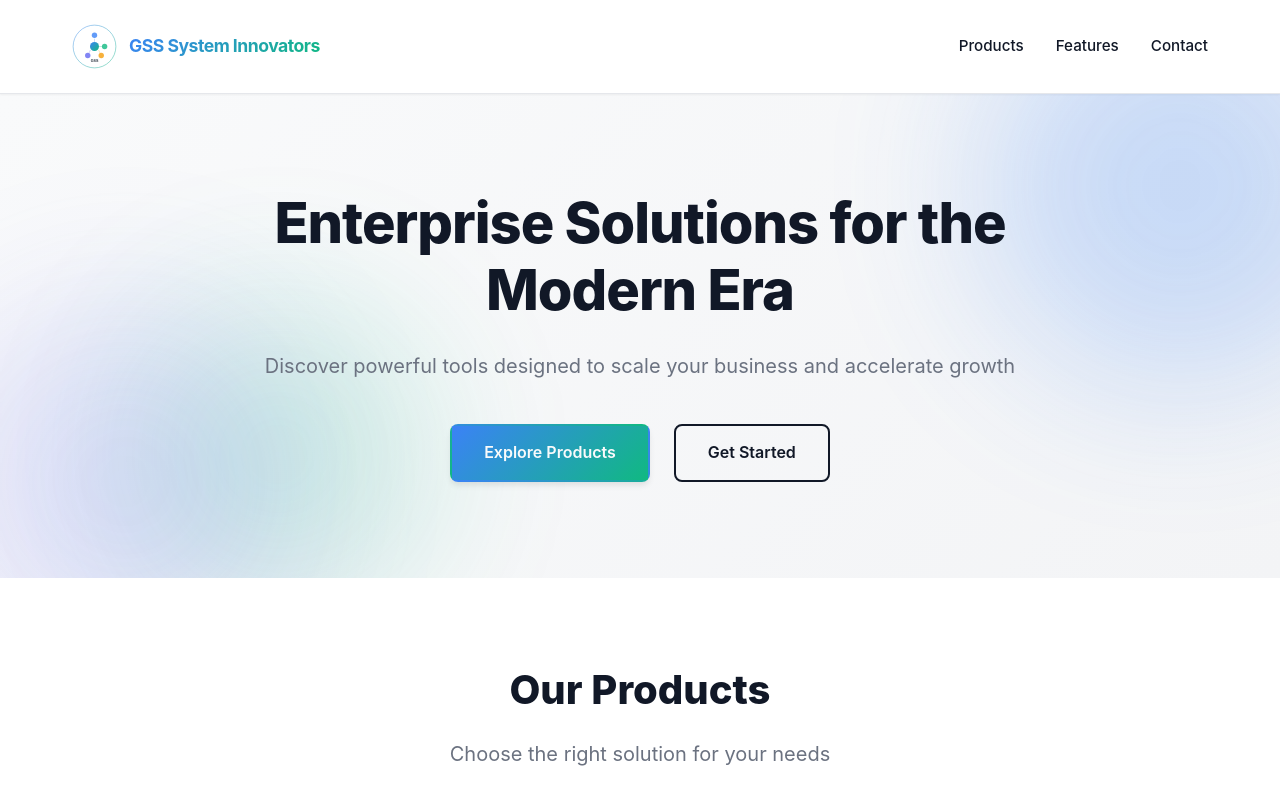
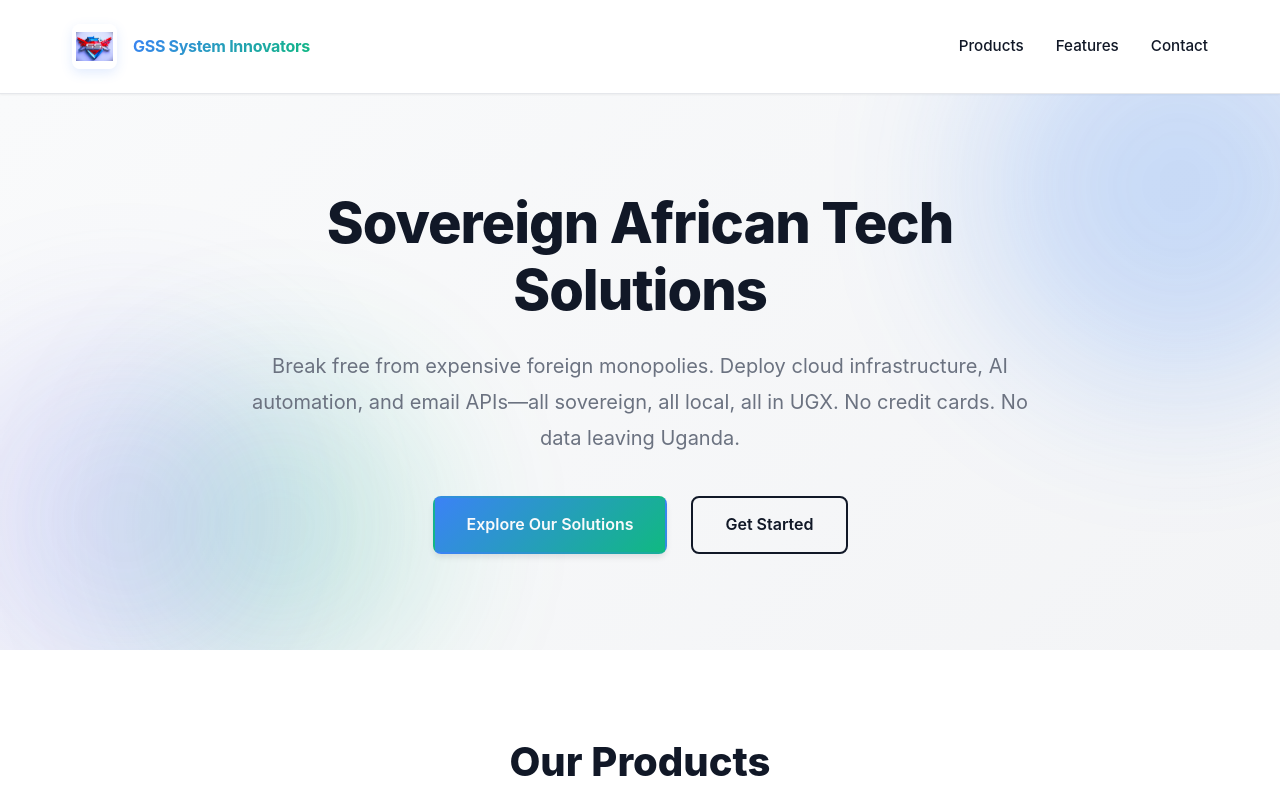
Before and after one commit to sarahangwen/GSS-landing-Page, a React (Vite) app: page / in a window 1280 px wide. Shown: the top 800 px of the page. Built offline with nearby package versions, Linux system fonts and the light colour scheme.

Commit message:
add the logo on the landing page

```diff
--- a/src/App.css
+++ b/src/App.css
@@ -76,7 +76,7 @@ body {
 .logo-wrapper {
   display: flex;
   align-items: center;
-  gap: 0.75rem;
+  gap: 1rem;
   text-decoration: none;
   cursor: pointer;
   transition: all 0.3s ease;
@@ -85,23 +85,38 @@ body {
 }
 
 .logo-wrapper:hover {
-  transform: scale(1.05);
+  transform: scale(1.02);
+}
+
+.logo-wrapper:hover .logo-image {
+  box-shadow: 0 8px 20px rgba(59, 130, 246, 0.3);
+  transform: translateY(-2px);
 }
 
 .logo-image {
   width: 45px;
   height: 45px;
   object-fit: contain;
+  border-radius: 0.5rem;
+  box-shadow: 0 4px 12px rgba(59, 130, 246, 0.15);
+  transition: all 0.3s ease;
+  background: rgba(255, 255, 255, 0.5);
+  padding: 0.25rem;
 }
 
 .logo-text {
-  font-size: 1.1rem;
+  font-size: 1rem;
   font-weight: 700;
   background: linear-gradient(135deg, var(--secondary-color), var(--tertiary-color));
   -webkit-background-clip: text;
   -webkit-text-fill-color: transparent;
   background-clip: text;
-  letter-spacing: -0.5px;
+  letter-spacing: -0.3px;
+  transition: all 0.3s ease;
+}
+
+.logo-wrapper:hover .logo-text {
+  letter-spacing: -0.25px;
 }
 
 .nav-links {
--- a/src/App.tsx
+++ b/src/App.tsx
@@ -1,5 +1,5 @@
 import './App.css'
-import logoSvg from './assets/gss-logo.svg'
+import logoImage from './assets/Gss.jpeg'
 
 interface Product {
   id: number
@@ -52,7 +52,7 @@ function App() {
       <nav className="navbar">
         <div className="nav-container">
           <div className="logo-wrapper">
-            <img src={logoSvg} alt="GSS System Innovators Logo" className="logo-image" />
+            <img src={logoImage} alt="GSS System Innovators Logo" className="logo-image" />
             <span className="logo-text">GSS System Innovators</span>
           </div>
           <div className="nav-links">
@@ -66,12 +66,12 @@ function App() {
       {/* Hero Section */}
       <section className="hero">
         <div className="hero-content">
-          <h1 className="hero-title">Enterprise Solutions for the Modern Era</h1>
+          <h1 className="hero-title">Sovereign African Tech Solutions</h1>
           <p className="hero-subtitle">
-            Discover powerful tools designed to scale your business and accelerate growth
+            Break free from expensive foreign monopolies. Deploy cloud infrastructure, AI automation, and email APIs—all sovereign, all local, all in UGX. No credit cards. No data leaving Uganda.
           </p>
           <div className="hero-buttons">
-            <a href="#products" className="btn btn-primary">Explore Products</a>
+            <a href="#products" className="btn btn-primary">Explore Our Solutions</a>
             <a href="#contact" className="btn btn-secondary">Get Started</a>
           </div>
         </div>
```
Also changed, not shown: src/WhatsApp Image 2026-04-19 at 11.21.13 PM.jpeg (added), src/assets/Gss.jpeg (added).
